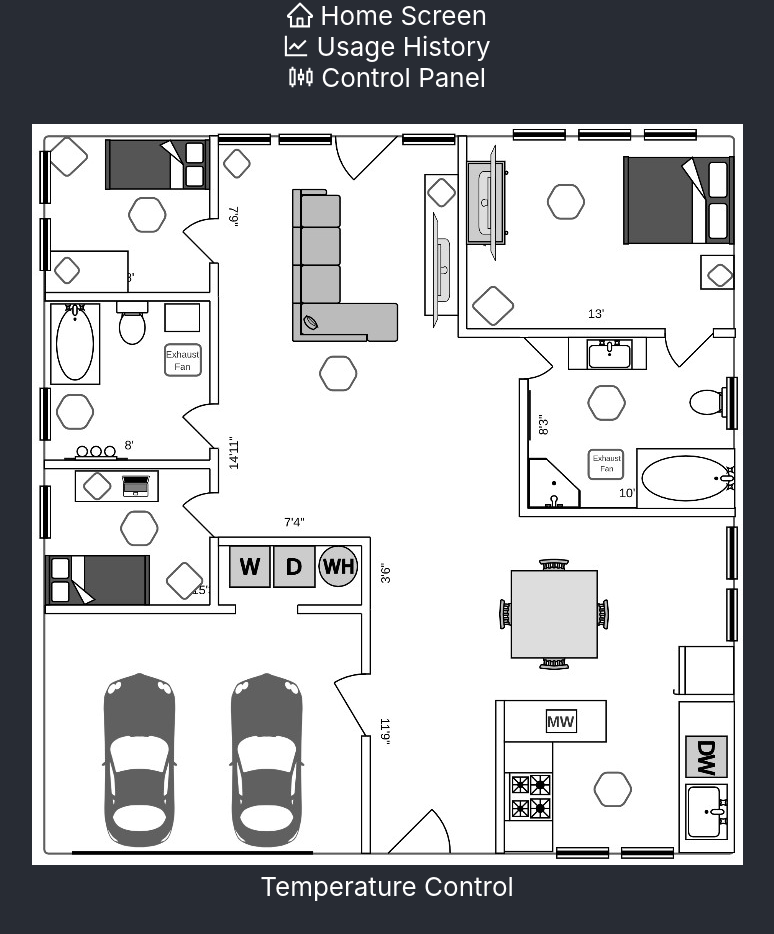
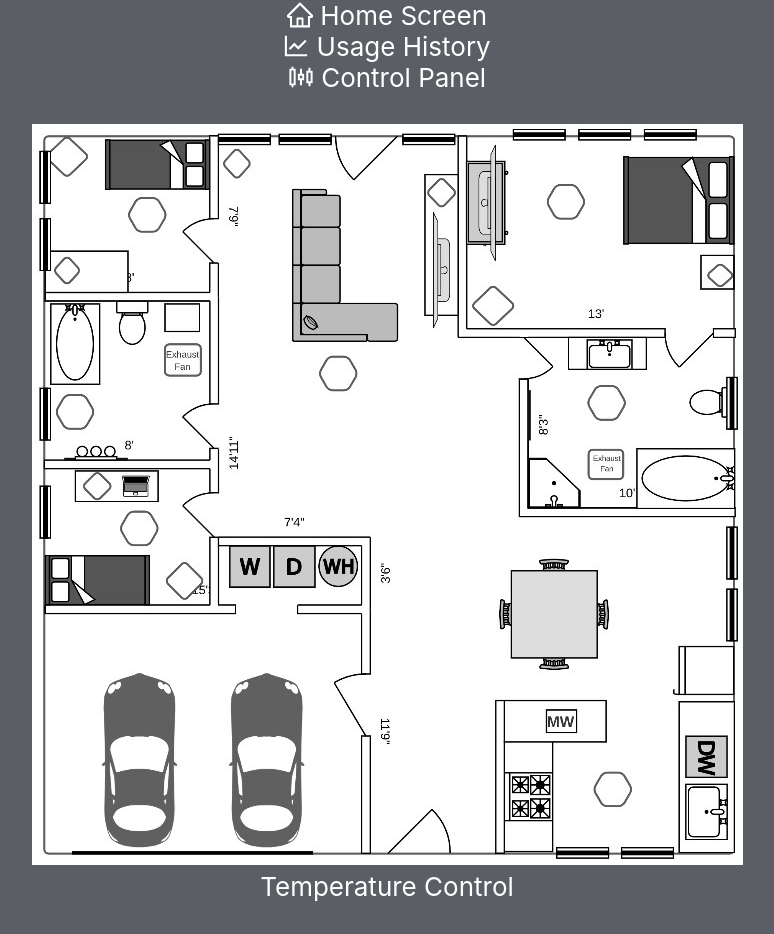
Before and after one commit to alyssafrost/UAB-Capstone, a React (Create React App) app in the folder capstone-www/: page / in a window 1280 px wide. Shown: the whole page, without its empty margins (253-1027 px from the left). Built offline with nearby package versions, Linux system fonts and the light colour scheme.

Commit message:
Update app.css

```diff
--- a/capstone-www/src/App.css
+++ b/capstone-www/src/App.css
@@ -1,38 +1,15 @@
 .App {
   text-align: center;
-}
-
-.App-logo {
-  height: 40vmin;
-  pointer-events: none;
-}
-
-@media (prefers-reduced-motion: no-preference) {
-  .App-logo {
-    animation: App-logo-spin infinite 20s linear;
-  }
+  text-size-adjust: auto;
 }
 
 .App-header {
-  background-color: #282c34;
+  background-color: #5b5e64;
   min-height: 100vh;
   display: flex;
-  flex-direction: column;
+  flex-direction: row; /*was column*/
   align-items: center;
   justify-content: center;
   font-size: calc(10px + 2vmin);
   color: white;
 }
-
-.App-link {
-  color: #61dafb;
-}
-
-@keyframes App-logo-spin {
-  from {
-    transform: rotate(0deg);
-  }
-  to {
-    transform: rotate(360deg);
-  }
-}
```
